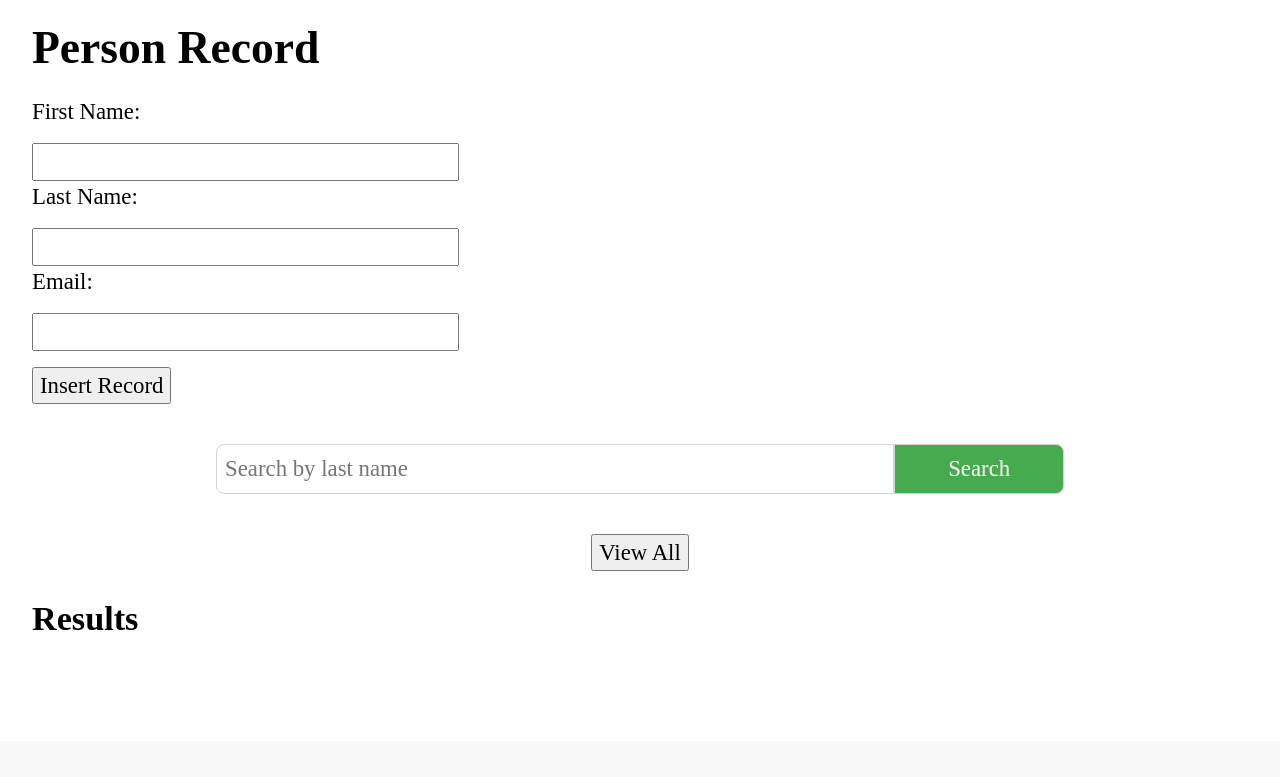
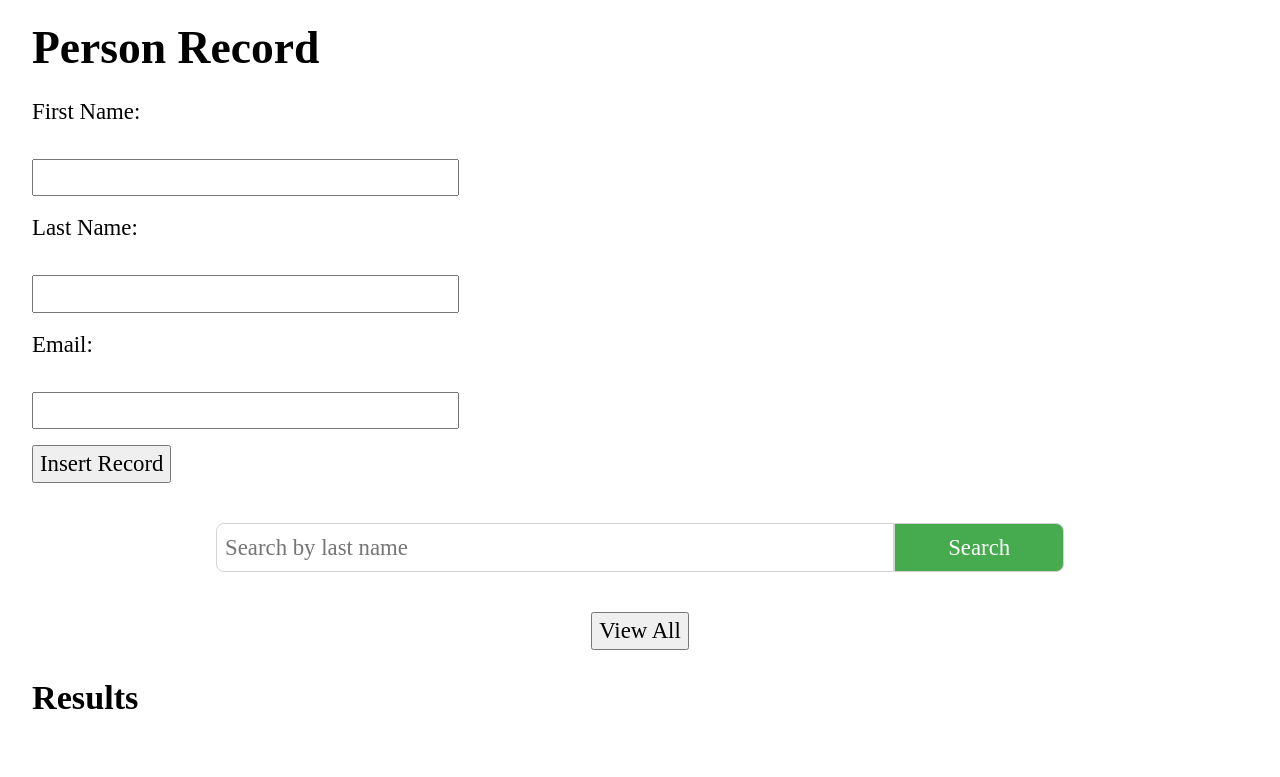
Before and after one commit to aileen-shi/3750-alt, a PHP site: page /prog15/prog15.html in a window 1280 px wide. Shown: the part 59-836 px from the top of the page. Before the commit the page ends 689 px from the top, so only its background shows below. Run offline with PHP 8.4, Linux system fonts and the light colour scheme.

Commit message:
Update style.css

```diff
--- a/prog15/style.css
+++ b/prog15/style.css
@@ -1,5 +1,5 @@
 /*
-    Aileen Shi
+  Aileen Shi
     7/27/24
     CPSC 3750
     Database
@@ -12,8 +12,12 @@ h1 {
 #record-form {
     margin: 1rem 2rem;
 }
-form label, form input, button {
+form label, button {
     margin-top: 1rem;
+}
+
+form label {
+  display: block;
 }
 
 #view-all {
```
